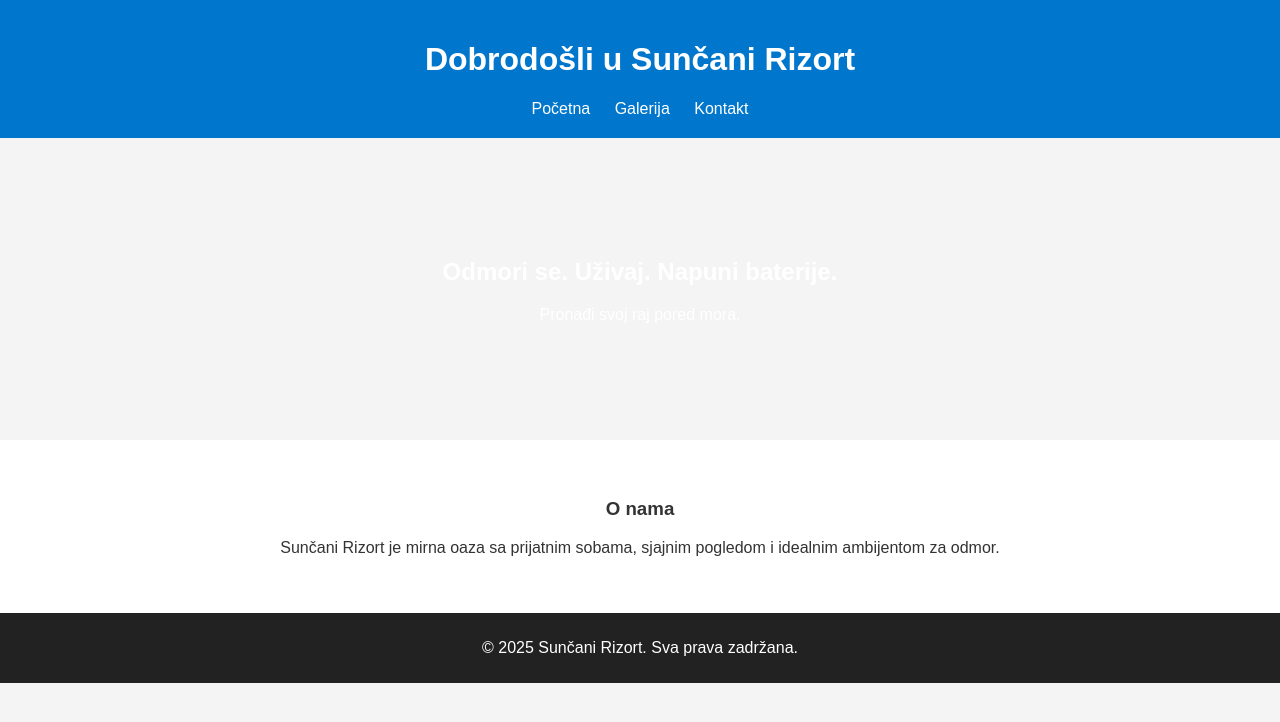
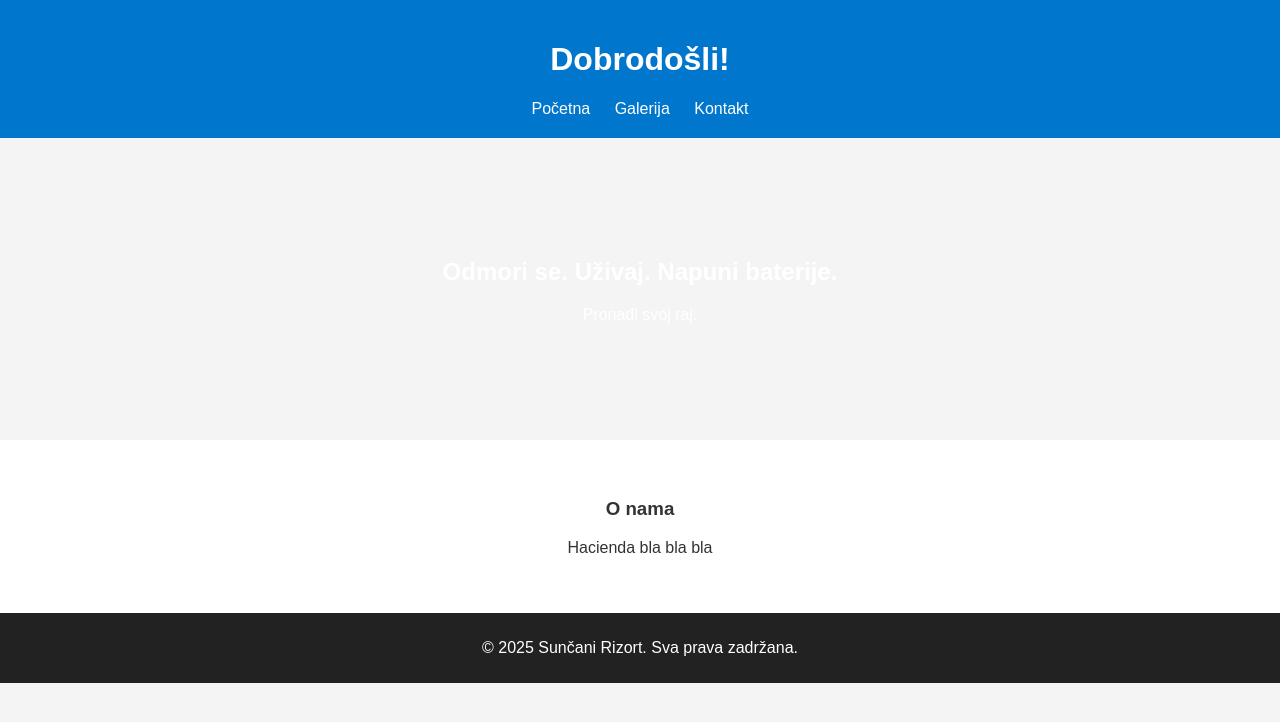
Before and after one commit to niksi2025/resort_web1, a plain HTML site: page index.html in a window 1280 px wide. Drawn offline with Linux system fonts and the light colour scheme.

Commit message:
Update index.html

```diff
--- a/index.html
+++ b/index.html
@@ -3,12 +3,12 @@
 <head>
   <meta charset="UTF-8">
   <meta name="viewport" content="width=device-width, initial-scale=1.0">
-  <title>Sunčani Rizort</title>
+  <title>Hacienda</title>
   <link rel="stylesheet" href="style.css">
 </head>
 <body>
   <header>
-    <h1>Dobrodošli u Sunčani Rizort</h1>
+    <h1>Dobrodošli!</h1>
     <nav>
       <a href="index.html">Početna</a>
       <a href="gallery.html">Galerija</a>
@@ -18,12 +18,12 @@
 
   <section class="hero">
     <h2>Odmori se. Uživaj. Napuni baterije.</h2>
-    <p>Pronađi svoj raj pored mora.</p>
+    <p>Pronađi svoj raj.</p>
   </section>
 
   <section class="info">
     <h3>O nama</h3>
-    <p>Sunčani Rizort je mirna oaza sa prijatnim sobama, sjajnim pogledom i idealnim ambijentom za odmor.</p>
+    <p>Hacienda bla bla bla</p>
   </section>
 
   <footer>
```
